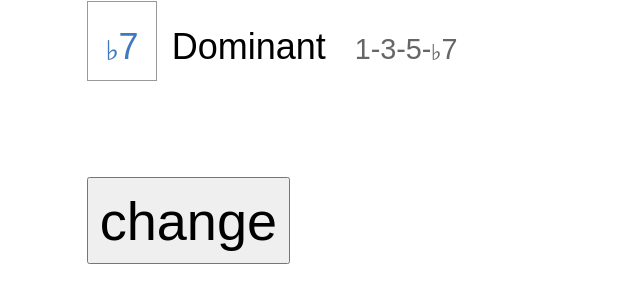
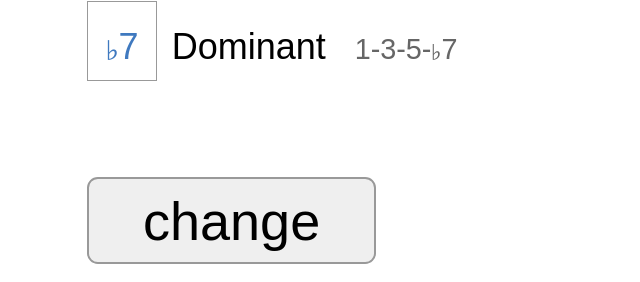
Before and after one commit to caltemose/bass, a plain HTML site: page random-modes.html in a window 1280 px wide. Shown: the part 761-1043 px from the top of the page, without its empty margins (21-661 px from the left). Drawn offline with Linux system fonts and the light colour scheme; a web font is replaced by a local one.

Commit message:
button style fixes

```diff
--- a/styles.css
+++ b/styles.css
@@ -86,7 +86,14 @@ label {
     margin: 0;
 }
 
-.random button { font-size: 0.6em; padding: 0.2em; margin-top: 1.5em }
+.random button {
+    font-size: 0.6em;
+    margin-top: 1.5em;
+    border-radius: 0.2em;
+    border: 2px solid #999;
+    padding: 0.2em 1em;
+    cursor: pointer;
+}
 
 .random #msg div {
     font-size: 0.4em;
```
